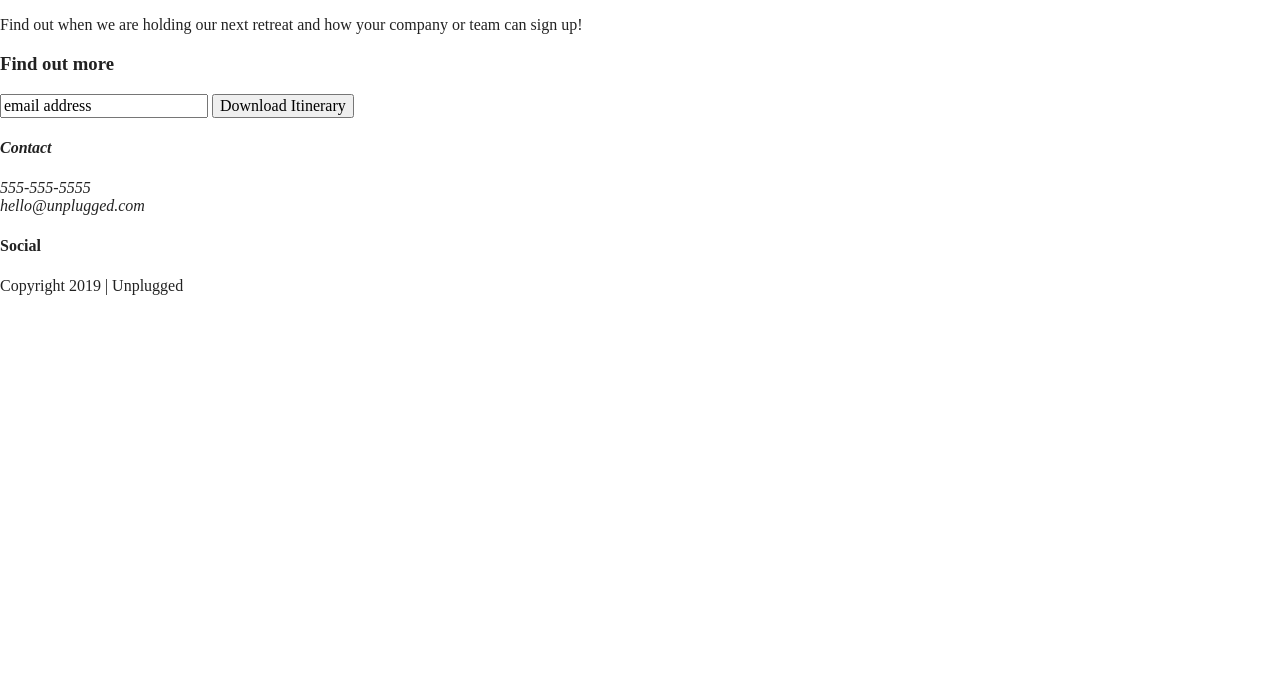
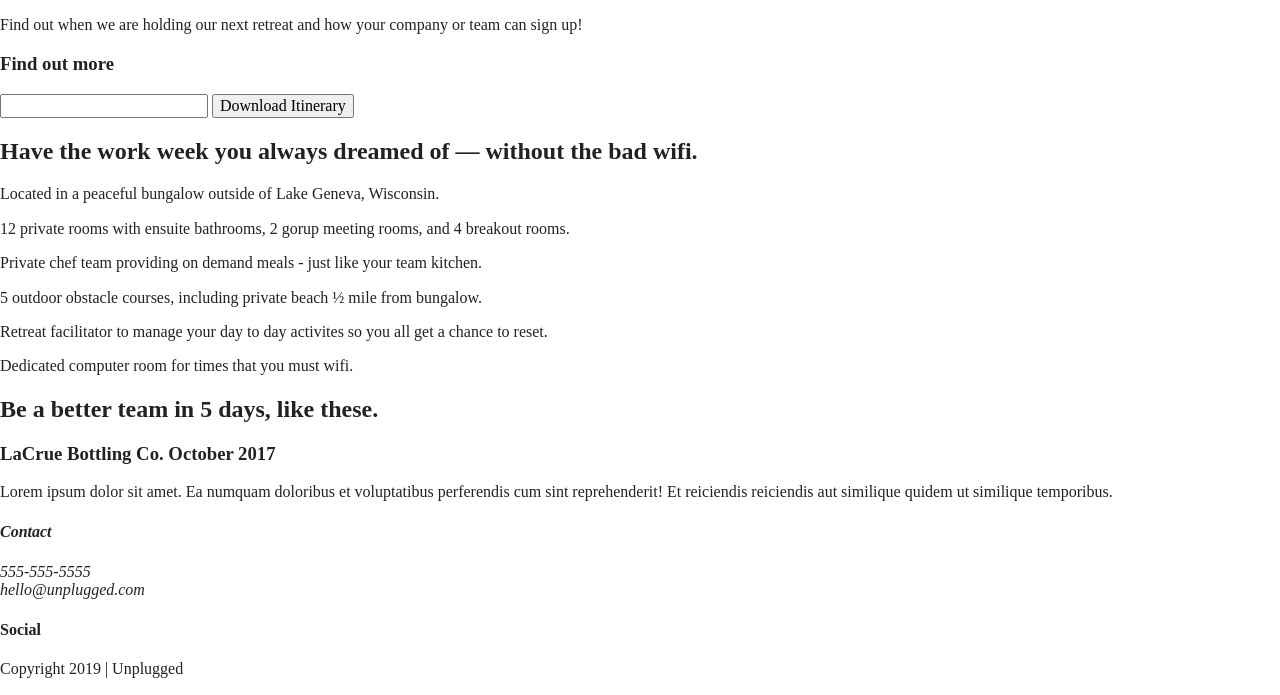
Before and after one commit to nicolekovacs/unplugged-main, a website built with Parcel: page index.html in a window 1280 px wide. Shown: the part 176-871 px from the top of the page. Before the commit the page ends 800 px from the top, so only its background shows below. Built offline with nearby package versions, Linux system fonts and the light colour scheme.

Commit message:
Codeshell for homepage finished, class names sorted

```diff
--- a/index.html
+++ b/index.html
@@ -28,8 +28,9 @@
 
 <header>
 <div class="content-wrapper">
+  <!-- Logo Image -->
   <a href="#"><img src="" alt="unplugged logo"></a>
-    <div class="header-divider"></div>
+    <div class="header-divider">
       <nav>
         <ul>
           <li><a href="faq/index.html" target="_blank">FAQ</a></li>
@@ -37,10 +38,12 @@
         </ul>
       </nav>
     </div>
+</div>
 </header>
 
 <main>
   <section class="hero-area">
+    <!-- Hero Image -->
     <div class="content-wrapper">
       <h1>Retreat from the desk, return refreshed.</h1>
     </div>
@@ -54,11 +57,61 @@
       </div>
       <div class="form">
         <h3>Find out more</h3>
-      <input type="text" name="name" value="email address">
+        <input type="text" name="name" value="">
         <input type="button" value="Download Itinerary">
       </div>
     </div>
   </aside>
+
+  <section class="features">
+    <div class="content-wrapper">
+      <!-- Add your Features content here -->
+      <h2>Have the work week you always dreamed of &mdash; without the bad wifi.</h2>
+    <div class="features-items">
+      <article>
+        <p class="fontawesome-icon"></p>
+        <p class="features-item-description">Located in a peaceful bungalow outside of Lake Geneva, Wisconsin.</p>
+      </article>
+
+      <article>
+        <p class="fontawesome-icon"></p>
+        <p class="features-item-description">12 private rooms with ensuite bathrooms, 2 gorup meeting rooms, and 4 breakout rooms.</p>
+      </article>
+
+      <article>
+        <p class="fontawesome-icon"></p>
+        <p class="features-item-description">Private chef team providing on demand meals - just like your team kitchen.</p>
+      </article>
+
+      <article>
+        <p class="fontawesome-icon"></p>
+          <p class="features-item-description">5 outdoor obstacle courses, including private beach &half; mile from bungalow.</p>
+      </article>
+
+      <article>
+        <p class="fontawesome-icon"></p>
+        <p class="features-item-description">Retreat facilitator to manage your day to day activites so you all get a chance to reset.</p>
+      </article>
+
+      <article>
+        <p class="fontawesome-icon"></p>
+        <p class="features-item-description">Dedicated computer room for times that you must wifi.</p>
+      </article>
+    </div>
+    </div>
+  </section>
+
+  <section class="reviews">
+    <div class="content-wrapper">
+        <h2>Be a better team in 5 days, like these.</h2>
+      <article>
+      <div>
+        <h3>LaCrue Bottling Co. October 2017</h3>
+        <p>Lorem ipsum dolor sit amet. Ea numquam doloribus et voluptatibus perferendis cum sint reprehenderit! Et reiciendis reiciendis aut similique quidem ut similique temporibus.</p>
+      </div>
+      </article>
+    </div>
+  </section>
 </main>
 
 <footer>
@@ -75,6 +128,8 @@
       <h4>Social</h4>
       <div class="social-icons">
         <p><a href="https://wwww.facebook.com" target="_blank"></a></p>
+        <p><a href="https://wwww.instagram.com" target="_blank"></a></p>
+        <p><a href="https://wwww.twitter.com" target="_blank"></a></p>
       </div>
     </div>
   </div>
```
Lines whose indentation alone changed are shown as unchanged.
